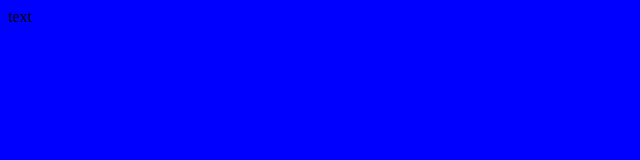
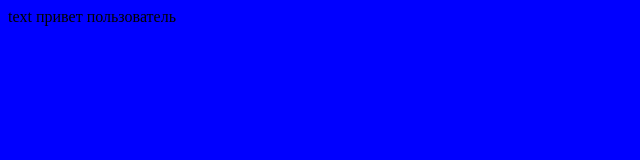
Before and after one commit to aidlvsk/starbuzz, a plain HTML site: page Starbuzz cafe/testing.html in a window 1280 px wide. Shown: the whole page, without its empty margins (0-640 px from the left). Drawn offline with Linux system fonts and the light colour scheme.

Commit message:
приветствие

```diff
--- a/Starbuzz cafe/testing.html
+++ b/Starbuzz cafe/testing.html
@@ -8,4 +8,6 @@
 
 <body>
     text
+    привет пользователь
+
 </body>
```
